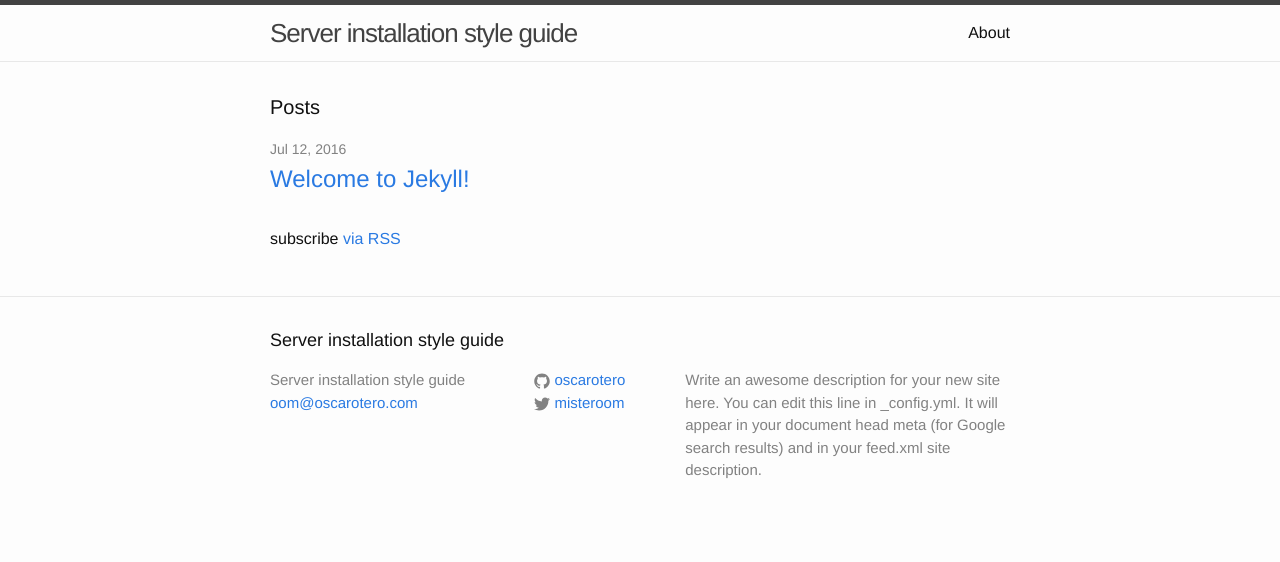
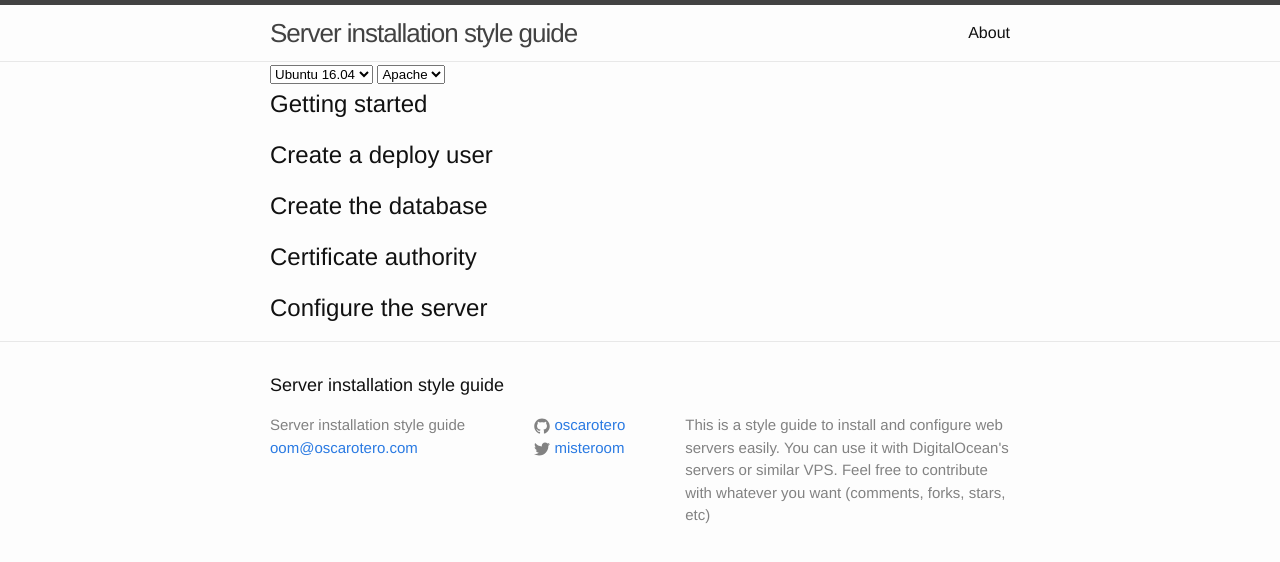
Before and after one commit to oscarotero/server-style-guide, a Jekyll site: the page built from index.html, in a window 1280 px wide. Shown: the top 562 px of the page. Built offline with Jekyll 4.4.1, drawn with Linux system fonts in a browser that asks for light colours.

Commit message:
first version

```diff
--- a/_config.yml
+++ b/_config.yml
@@ -9,9 +9,7 @@
 title: Server installation style guide
 email: oom@oscarotero.com
 description: > # this means to ignore newlines until "baseurl:"
-  Write an awesome description for your new site here. You can edit this
-  line in _config.yml. It will appear in your document head meta (for
-  Google search results) and in your feed.xml site description.
+  This is a style guide to install and configure web servers easily. You can use it with DigitalOcean's servers or similar VPS. Feel free to contribute with whatever you want (comments, forks, stars, etc)
 baseurl: "/server-style-guide" # the subpath of your site, e.g. /blog
 url: "https://oscarotero.github.io" # the base hostname & protocol for your site
 twitter_username: misteroom
--- /dev/null
+++ b/_data/index.yml
@@ -0,0 +1,5 @@
+- start
+- user
+- database
+- certificate
+- server
--- a/_sass/_layout.scss
+++ b/_sass/_layout.scss
@@ -161,82 +161,3 @@
         width:         calc(100% - (#{$spacing-unit} / 2));
     }
 }
-
-
-
-/**
- * Page content
- */
-.page-content {
-    padding: $spacing-unit 0;
-}
-
-.page-heading {
-    font-size: 20px;
-}
-
-.post-list {
-    margin-left: 0;
-    list-style: none;
-
-    > li {
-        margin-bottom: $spacing-unit;
-    }
-}
-
-.post-meta {
-    font-size: $small-font-size;
-    color: $grey-color;
-}
-
-.post-link {
-    display: block;
-    font-size: 24px;
-}
-
-
-
-/**
- * Posts
- */
-.post-header {
-    margin-bottom: $spacing-unit;
-}
-
-.post-title {
-    font-size: 42px;
-    letter-spacing: -1px;
-    line-height: 1;
-
-    @include media-query($on-laptop) {
-        font-size: 36px;
-    }
-}
-
-.post-content {
-    margin-bottom: $spacing-unit;
-
-    h2 {
-        font-size: 32px;
-
-        @include media-query($on-laptop) {
-            font-size: 28px;
-        }
-    }
-
-    h3 {
-        font-size: 26px;
-
-        @include media-query($on-laptop) {
-            font-size: 22px;
-        }
-    }
-
-    h4 {
-        font-size: 20px;
-
-        @include media-query($on-laptop) {
-            font-size: 18px;
-        }
-    }
-}
--- a/css/main.scss
+++ b/css/main.scss
@@ -51,3 +51,37 @@ $on-laptop:        800px;
         "layout",
         "syntax-highlighting"
 ;
+
+#steps {
+    &.for-ubuntu-16 {
+        .is-ubuntu-14 {
+            display: none;
+        }
+    }
+    &.for-ubuntu-14 {
+        .is-ubuntu-16 {
+            display: none;
+        }
+    }
+    &.for-apache {
+        .is-nginx {
+            display: none;
+        }
+    }
+    &.for-nginx {
+        .is-apache {
+            display: none;
+        }
+    }
+}
+
+.step {
+    > ul {
+        display: none;
+    }
+    &.is-opened {
+        > ul {
+            display: block;
+        }
+    }
+}
--- a/index.html
+++ b/index.html
@@ -2,22 +2,55 @@
 layout: default
 ---
 
-<div class="home">
+<select id="filter-os">
+  <option value="for-ubuntu-16">Ubuntu 16.04</option>
+  <option value="for-ubuntu-14">Ubuntu 14.04</option>
+</select>
 
-  <h1 class="page-heading">Posts</h1>
+<select id="filter-server">
+  <option value="for-apache">Apache</option>
+</select>
 
-  <ul class="post-list">
-    {% for post in site.posts %}
-      <li>
-        <span class="post-meta">{{ post.date | date: "%b %-d, %Y" }}</span>
+<main id="steps" class="post-list for-ubuntu-16 for-apache">
+  {% for id in site.data.index %}
+  <section class="step">
+    <header>
+      <h2>{{ site.data[id].title }}</h2>
+    </header>
 
-        <h2>
-          <a class="post-link" href="{{ post.url | prepend: site.baseurl }}">{{ post.title }}</a>
-        </h2>
+    <ul>
+      {% for step in site.data[id].steps %}
+      <li class="{{ step.class }}">
+        <h3>{{ step.title }}</h3>
+
+        <div>
+          {{ step.code | markdownify }}
+        </div>
       </li>
-    {% endfor %}
-  </ul>
+      {% endfor %}
+    </ul>
+  </section>
+  {% endfor %}
+</main>
 
-  <p class="rss-subscribe">subscribe <a href="{{ "/feed.xml" | prepend: site.baseurl }}">via RSS</a></p>
+<script type="text/javascript">
+  var filterOs = document.getElementById('filter-os');
+  var filterServer = document.getElementById('filter-server');
+  var steps = document.getElementById('steps');
 
-</div>
+  filterOs.addEventListener('change', function () {
+    steps.classList.remove('for-ubuntu-16', 'for-ubuntu-14');
+    steps.classList.add(this.value);
+  });
+
+  filterServer.addEventListener('change', function () {
+    steps.classList.remove('for-apache', 'for-nginx');
+    steps.classList.add(this.value);
+  });
+
+  Array.prototype.forEach.call(steps.querySelectorAll('h2'), function (element) {
+    element.addEventListener('click', function () {
+      this.parentNode.parentNode.classList.toggle('is-opened');
+    });
+  });
+</script>
```
Also changed, not shown: _data/certificate.yml (added, +32 -0 lines), _data/database.yml (added, +18 -0 lines), _data/server.yml (added, +67 -0 lines), _data/start.yml (added, +93 -0 lines), _data/user.yml (added, +29 -0 lines), _posts/2016-07-12-welcome-to-jekyll.markdown (deleted, +0 -25 lines).
